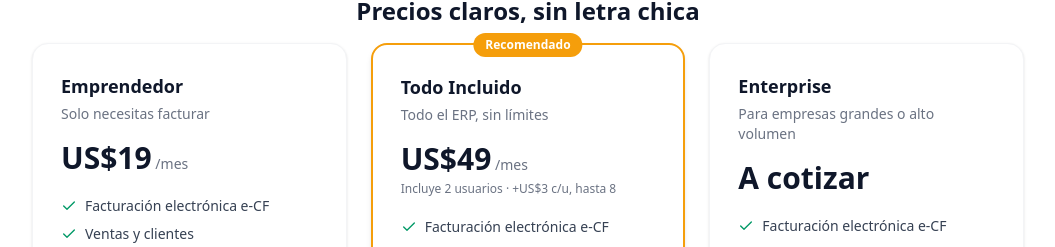
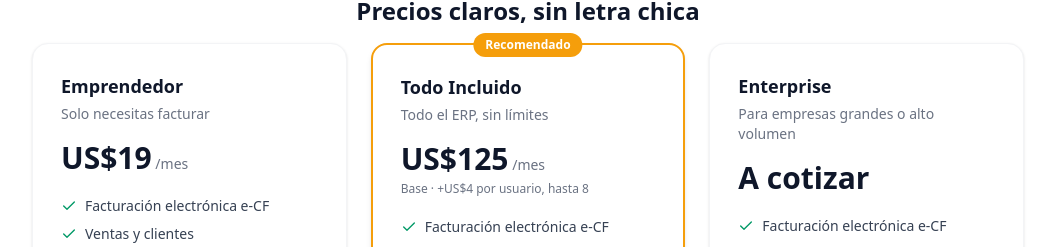
Before and after one commit to xoultec/homepage, a Next.js app: page / in a window 1280 px wide. Shown: the part 1157-1404 px from the top of the page, without its empty margins (112-1167 px from the left). Built offline with nearby package versions, Linux system fonts and the light colour scheme.

Commit message:
feat(facturacion-electronica): Todo Incluido pasa a US$125 base + US$4 por usuario, hasta 8

```diff
--- a/app/facturacion-electronica/EcfLanding.tsx
+++ b/app/facturacion-electronica/EcfLanding.tsx
@@ -457,15 +457,17 @@ export function EcfLanding() {
               <p className="text-gray-500 text-sm mt-1">
                 {t('Todo el ERP, sin límites', 'The full ERP, no limits')}
               </p>
-              {/* Iba "PRECIO DE LANZAMIENTO" sobre los US$49. Fuera (Rubén, 23-ago-2026):
+              {/* Iba "PRECIO DE LANZAMIENTO" sobre el precio. Fuera (Rubén, 23-ago-2026):
                   insinuar que el precio va a subir es el mismo empujón de urgencia que
-                  el mes gratis, y esta sección se titula "Precios claros, sin letra chica". */}
+                  el mes gratis, y esta sección se titula "Precios claros, sin letra chica".
+                  Era US$49 con 2 usuarios incluidos y +US$3 c/u. Subió el 20-oct-2026
+                  (Rubén): a US$49 "no es rentable" y no todas las empresas aplicaban. */}
               <div className="mt-4 mb-1">
-                <span className="text-3xl font-extrabold text-dark">US$49</span>
+                <span className="text-3xl font-extrabold text-dark">US$125</span>
                 <span className="text-gray-500 text-sm"> /{t('mes', 'mo')}</span>
               </div>
               <p className="text-gray-500 text-xs mb-5">
-                {t('Incluye 2 usuarios · +US$3 c/u, hasta 8', 'Includes 2 users · +US$3 each, up to 8')}
+                {t('Base · +US$4 por usuario, hasta 8', 'Base · +US$4 per user, up to 8')}
               </p>
               <ul className="space-y-2 text-sm text-gray-700">
                 {[
```
Also changed, not shown: 1 other file (tests, documents, lock files or other folders).
